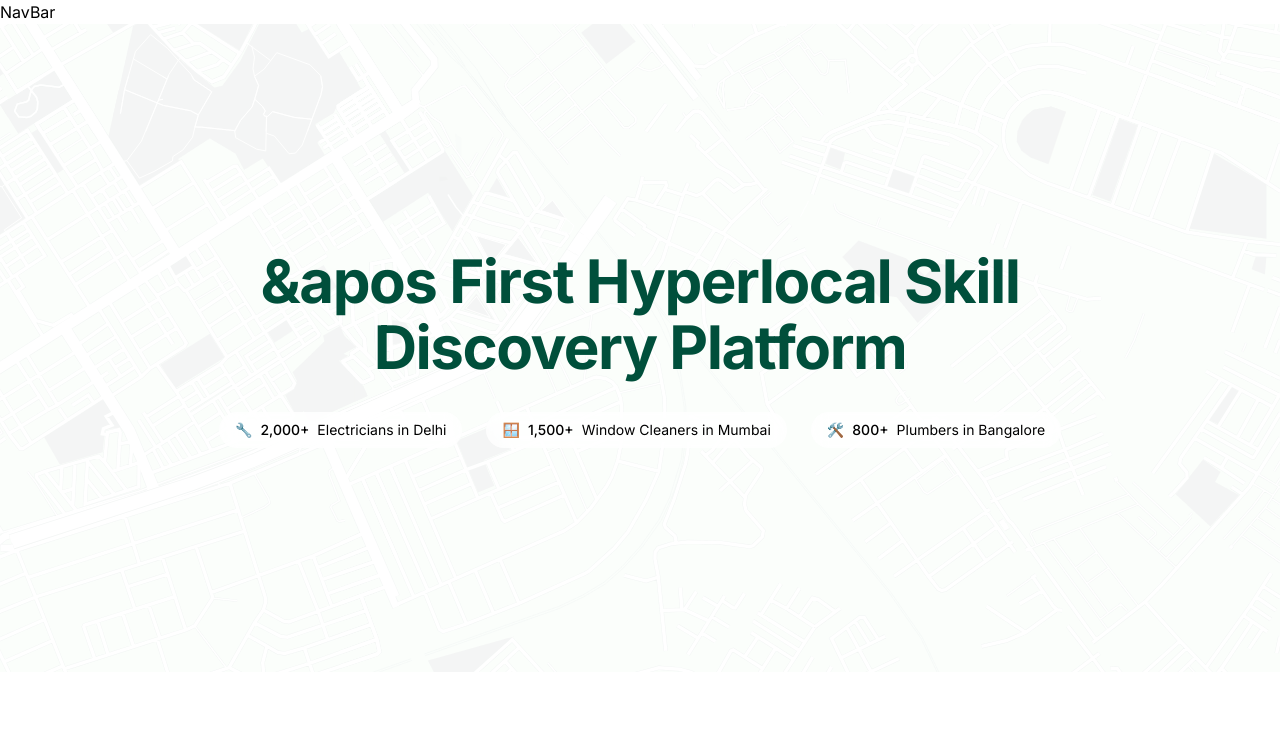
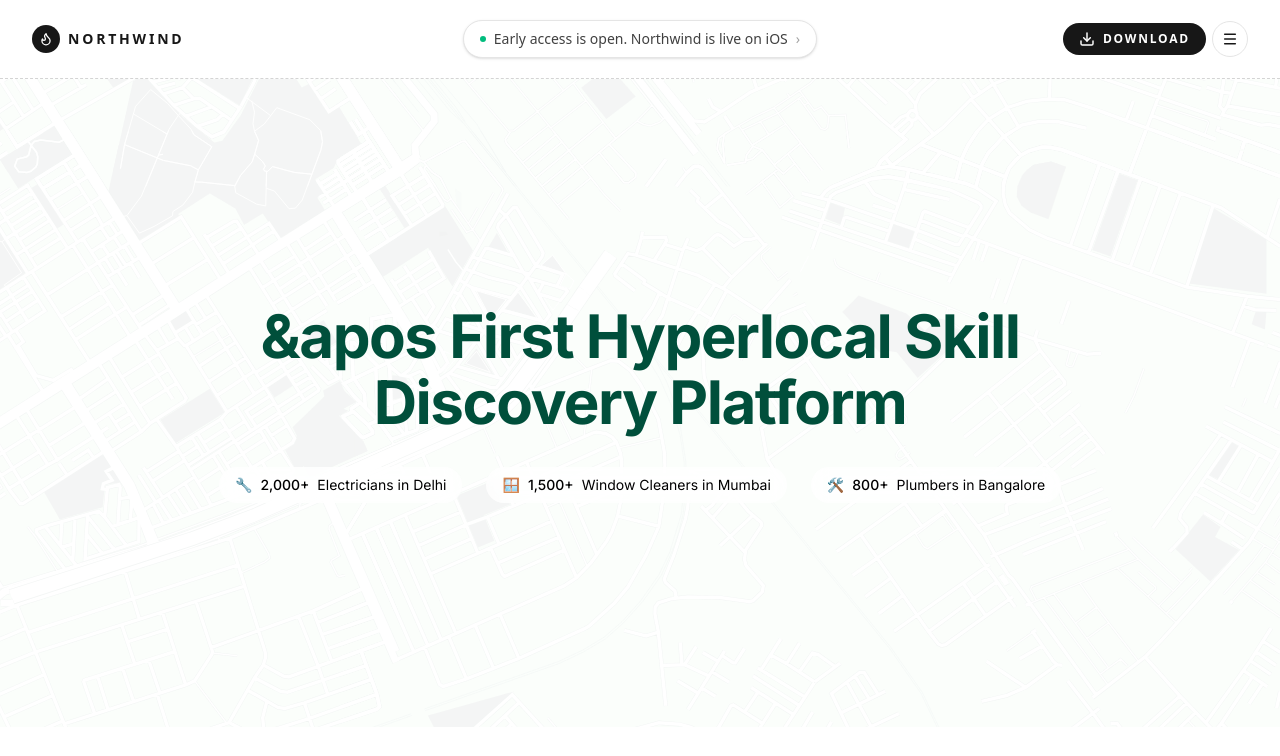
Before and after one commit to codezenashish/skillnearme, a Next.js app: page / in a window 1280 px wide. Shown: the top 756 px of the page. Built offline with nearby package versions, Linux system fonts and the light colour scheme.

Commit message:
feat: implement responsive Navbar component with slide-out navigation menu

```diff
--- a/src/components/layout/NavBar.tsx
+++ b/src/components/layout/NavBar.tsx
@@ -1,6 +1,108 @@
-const NavBar = () => {
+"use client";
+import { useState } from "react";
+import { Flame, Download, Menu, X } from "lucide-react";
+
+export default function Navbar() {
+  const [open, setOpen] = useState(false);
+
   return (
-    <div>NavBar</div>
-  )
+    <div className="w-full font-sans">
+      <nav className="grid grid-cols-[1fr_auto_1fr] items-center gap-3 sm:gap-4 px-4 sm:px-8 py-5 border-b border-dashed border-neutral-300">
+        <a href="#" className="flex items-center gap-2">
+          <span className="grid place-items-center h-7 w-7 shrink-0 rounded-full bg-neutral-900">
+            <Flame className="h-3.5 w-3.5 text-white" strokeWidth={2.2} />
+          </span>
+          <span className="tracking-[0.2em] text-sm font-semibold text-neutral-900">
+            NORTHWIND
+          </span>
+        </a>
+
+        <a
+          href="#"
+          className="hidden lg:inline-flex items-center gap-2 px-4 py-2 rounded-full bg-white border border-neutral-200 text-xs sm:text-sm text-neutral-700 shadow-sm hover:shadow transition-shadow"
+        >
+          <span className="h-1.5 w-1.5 rounded-full bg-emerald-500" />
+          Early access is open. Northwind is live on iOS
+          <span className="text-neutral-400">›</span>
+        </a>
+
+        <div className="col-start-3 flex items-center justify-end">
+          <button className="inline-flex items-center gap-2 px-3 sm:px-4 py-2 rounded-full bg-neutral-900 text-white text-xs font-semibold tracking-[0.15em] cursor-pointer mr-1.5">
+            <Download className="h-4 w-4" strokeWidth={2.2} />
+            <span className="hidden sm:inline">DOWNLOAD</span>
+          </button>
+
+          <button
+            onClick={() => setOpen(true)}
+            aria-label="Open menu"
+            className="grid place-items-center h-9 w-9 shrink-0 rounded-full bg-white border border-neutral-200 cursor-pointer hover:bg-neutral-50 transition-colors"
+          >
+            <Menu className="h-4 w-4 text-neutral-900" strokeWidth={2.2} />
+          </button>
+        </div>
+      </nav>
+
+      {open && (
+        <div
+          className="fixed inset-0 bg-black/30 z-40"
+          onClick={() => setOpen(false)}
+        />
+      )}
+
+      <aside
+        className={`fixed top-[18px] right-4 sm:right-8 w-[min(92vw,420px)] h-[min(85vh,640px)] z-50 rounded-2xl bg-white text-neutral-900 border border-neutral-200 shadow-2xl overflow-hidden transition-transform duration-300 ${
+          open
+            ? "scale-100 opacity-100"
+            : "scale-95 opacity-0 pointer-events-none"
+        }`}
+      >
+        <div className="absolute inset-0 p-6 sm:p-7 pt-14 flex flex-col">
+          <nav className="flex flex-col gap-2">
+            <a
+              href="#"
+              className="text-4xl sm:text-5xl lg:text-6xl font-semibold tracking-tight"
+            >
+              Homepage
+            </a>
+            <a
+              href="#"
+              className="text-4xl sm:text-5xl lg:text-6xl font-semibold tracking-tight"
+            >
+              Careers
+            </a>
+          </nav>
+
+          <div className="mt-10 pt-6 border-t border-dashed border-neutral-300">
+            <p className="text-[11px] tracking-[0.2em] text-neutral-400">
+              RESOURCES
+            </p>
+            <div className="mt-4 flex flex-col gap-3">
+              <a href="#" className="text-base text-neutral-700">
+                Privacy
+              </a>
+              <div className="h-px w-full border-t border-dashed border-neutral-200" />
+              <a href="#" className="text-base text-neutral-700">
+                Terms of Service
+              </a>
+            </div>
+          </div>
+
+          <div className="mt-auto pt-8">
+            <button className="w-full inline-flex items-center justify-between px-5 py-4 rounded-full border border-neutral-300 text-neutral-900 text-xs font-semibold tracking-[0.2em] hover:bg-neutral-50 transition-colors cursor-pointer">
+              DOWNLOAD THE APP
+              <Download className="h-4 w-4" strokeWidth={2.2} />
+            </button>
+          </div>
+        </div>
+
+        <button
+          onClick={() => setOpen(false)}
+          aria-label="Close menu"
+          className="absolute top-5 right-5 grid place-items-center h-9 w-9 rounded-full bg-neutral-100 hover:bg-neutral-200 transition-colors cursor-pointer"
+        >
+          <X className="h-4 w-4 text-neutral-900" strokeWidth={2} />
+        </button>
+      </aside>
+    </div>
+  );
 }
-export default NavBar
```
